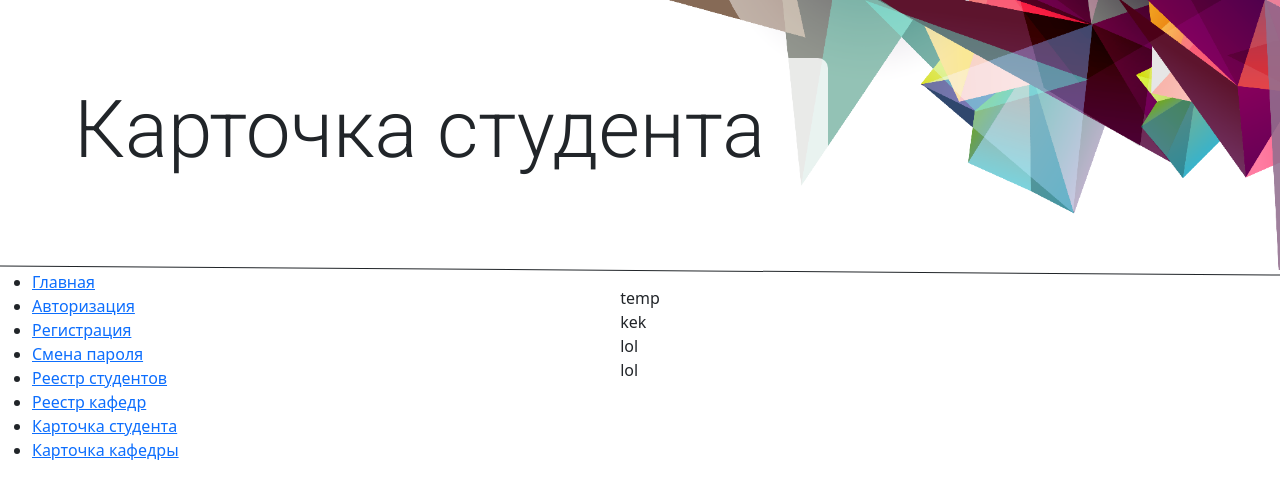
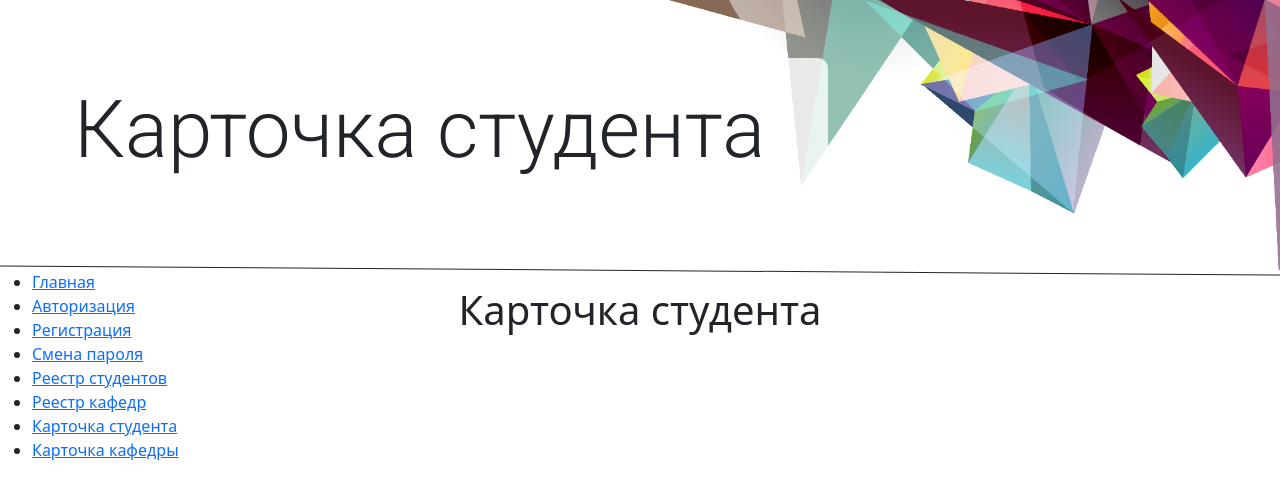
Before and after one commit to techpmi/techpmi.github.io, a React (Create React App) app: page /#/student-card in a window 1280 px wide. Shown: the top 498 px of the page. Built offline with nearby package versions, Linux system fonts and the light colour scheme.

Commit message:
Revert "Добавил карт. студента"
This reverts commit 77b0db072ab3e52e7271e7576daac8fcbed3f7fe.

```diff
--- a/src/Components/CardTable.tsx
+++ /dev/null
@@ -1,22 +0,0 @@
-import { Component, ReactElement } from 'react';
-import CardPage from './Templates/CardPage';
-import FormPage from './Templates/FormPage';
-import RegistryPage from './Templates/RegistryPage';
-
-type TData = {
-    [key: string]: string
-  }
-
-interface CardTableProps {
-    data: TData[]
-}
-
-class CardTable extends Component<CardTableProps> {
-    render() {
-       return this.props.data.map((elem, index) => {
-           return <div key={index}> {elem.key} </div>
-       });
-    }
-}
-
-export default CardTable;
--- a/src/Pages/StudentCard.tsx
+++ b/src/Pages/StudentCard.tsx
@@ -1,15 +1,12 @@
 import { Component } from 'react';
 import Page from '../Components/Page';
-import CardTable from '../Components/CardTable';
 
 // TODO: Сверстать карточку студента
-
-const data = [{key: 'temp'}, {key: 'kek'}, {key: 'lol'}, {key: 'lol'}]
 
 class StudentCard extends Component {
     render() {
         return (
-            <Page type="card" caption="Карточка студента"><CardTable data={data}></CardTable></Page>
+            <Page type="card" caption="Карточка студента"><h1>Карточка студента</h1></Page>
         );
     }
 }
```
Also changed, not shown: 1 other file (tests, documents, lock files or other folders).
